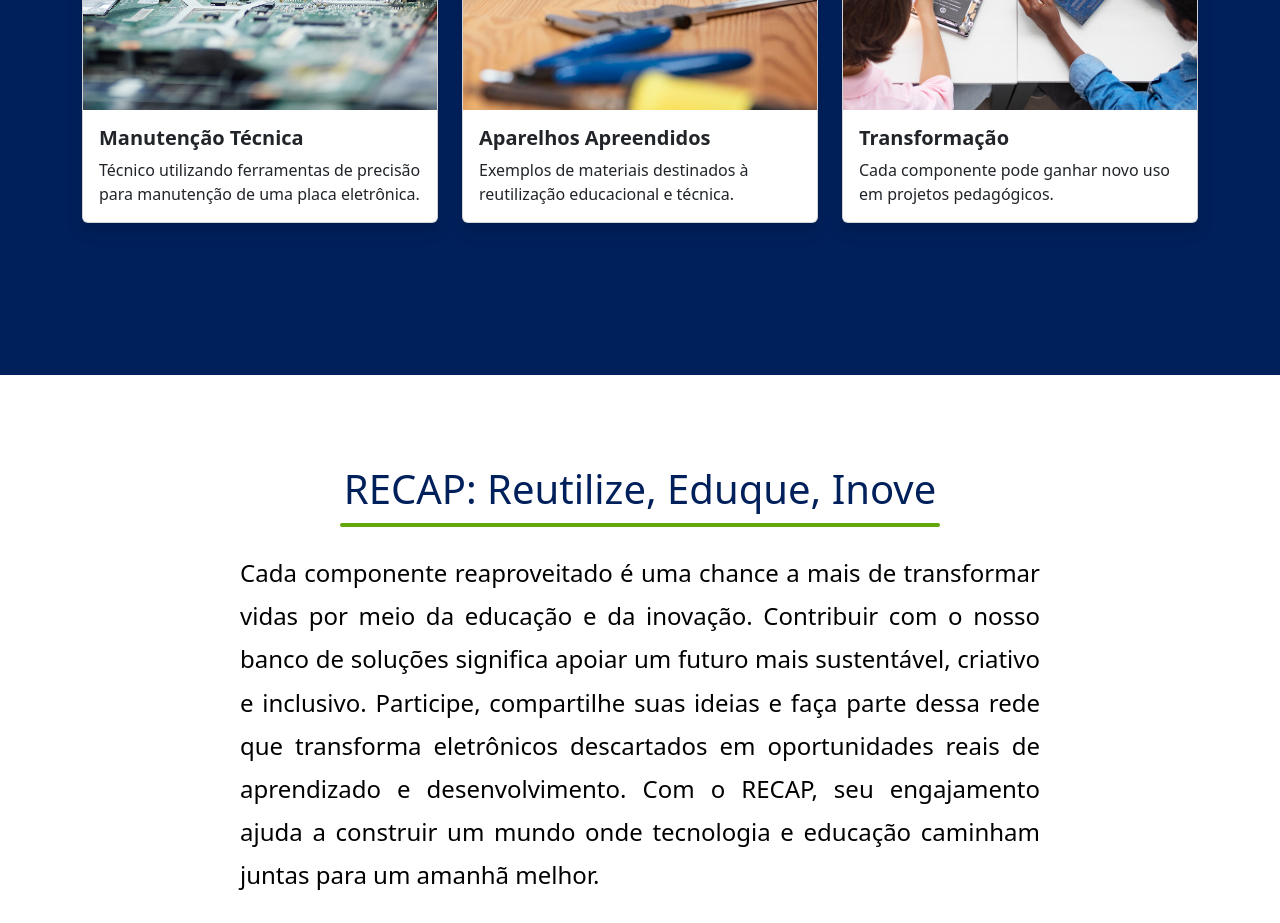
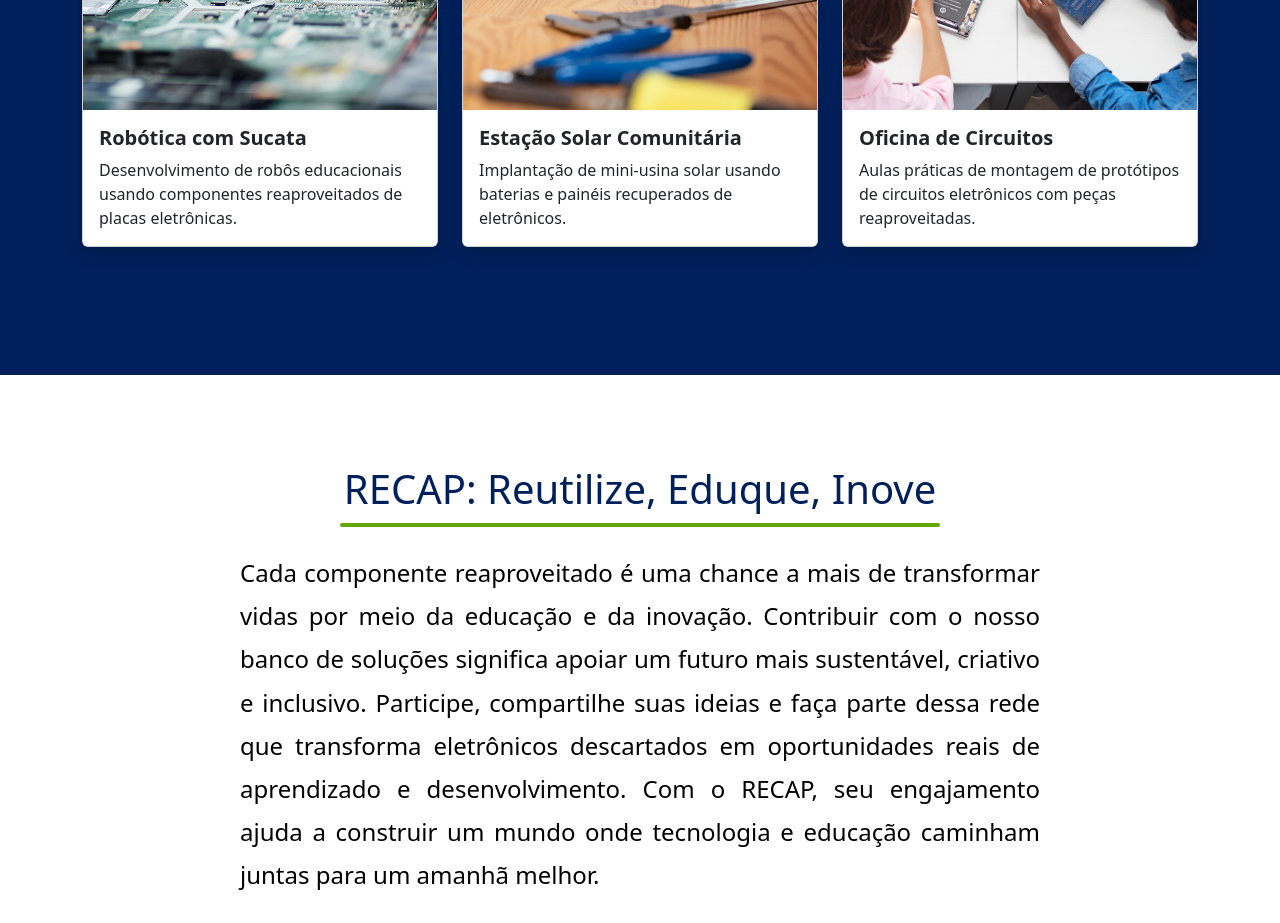
Before and after one commit to josegustavo12/Hackathon-receita-federal, a Vue app in the folder frontend-vue/: page / in a window 1280 px wide. Shown: the part 2820-3743 px from the top of the page. Built offline with nearby package versions, Linux system fonts and the light colour scheme.

Commit message:
ULTIMOS DETALHES

```diff
--- a/frontend-vue/src/components/Navbar.vue
+++ b/frontend-vue/src/components/Navbar.vue
@@ -40,6 +40,26 @@
               class="dropdown-menu dropdown-menu-end"
               aria-labelledby="dropdownGerenciarConta"
             >
+
+              <li>
+                <button class="dropdown-item" @click="openProjectModal">
+                  <i class="fa-solid fa-user me-2"></i>
+                  Gerenciar conta
+                </button>
+              </li>
+              <li>
+                <button class="dropdown-item" @click="openProjectModal">
+                  <i class="fa-solid fa-truck-fast me-2"></i>
+                  Fazer pedido
+                </button>
+              </li>
+              <li>
+                <button class="dropdown-item" @click="openProjectModal">
+                  <i class="fa-solid fa-clipboard me-2"></i>
+                  Gerenciar pedidos
+                </button>
+              </li>
+
               <!-- Item que abre o modal de Adicionar Projeto -->
               <li>
                 <button class="dropdown-item" @click="openProjectModal">
@@ -48,7 +68,7 @@
                 </button>
               </li>
               <li><hr class="dropdown-divider"></li>
-              <li style="border-top: 1px solid gray">
+              <li>
                 <button class="dropdown-item" @click="fazerLogout" style="color: red">
                   <i class="fa-solid fa-sign-out"></i>
                   Sair
--- a/frontend-vue/src/views/HomeView.vue
+++ b/frontend-vue/src/views/HomeView.vue
@@ -55,10 +55,12 @@
       <!-- Card 1 -->
       <div class="col">
         <div class="card h-100 shadow">
-              <img src="@/assets/carousel-one.png" class="card-img-top card-img-fixa" alt="Reparo eletrônico em placa">
+          <img src="@/assets/carousel-one.png" class="card-img-top card-img-fixa" alt="Robô educativo montado com sucata eletrônica">
           <div class="card-body">
-                <h5 class="card-title fw-bold">Manutenção Técnica</h5>
-                <p class="card-text">Técnico utilizando ferramentas de precisão para manutenção de uma placa eletrônica.</p>
+            <h5 class="card-title fw-bold">Robótica com Sucata</h5>
+            <p class="card-text">
+              Desenvolvimento de robôs educacionais usando componentes reaproveitados de placas eletrônicas.
+            </p>
           </div>
         </div>
       </div>
@@ -66,10 +68,12 @@
       <!-- Card 2 -->
       <div class="col">
         <div class="card h-100 shadow">
-              <img src="@/assets/carousel-two.png" class="card-img-top card-img-fixa" alt="Imagem de eletrônicos">
+          <img src="@/assets/carousel-two.png" class="card-img-top card-img-fixa" alt="Estação de energia solar montada com baterias reaproveitadas">
           <div class="card-body">
-                <h5 class="card-title fw-bold">Aparelhos Apreendidos</h5>
-                <p class="card-text">Exemplos de materiais destinados à reutilização educacional e técnica.</p>
+            <h5 class="card-title fw-bold">Estação Solar Comunitária</h5>
+            <p class="card-text">
+              Implantação de mini‐usina solar usando baterias e painéis recuperados de eletrônicos.
+            </p>
           </div>
         </div>
       </div>
@@ -77,10 +81,12 @@
       <!-- Card 3 -->
       <div class="col">
         <div class="card h-100 shadow">
-              <img src="@/assets/carousel-three.png" class="card-img-top card-img-fixa" alt="Outro exemplo">
+          <img src="@/assets/carousel-three.png" class="card-img-top card-img-fixa" alt="Oficina de montagem de protótipos de circuito">
           <div class="card-body">
-                <h5 class="card-title fw-bold">Transformação</h5>
-                <p class="card-text">Cada componente pode ganhar novo uso em projetos pedagógicos.</p>
+            <h5 class="card-title fw-bold">Oficina de Circuitos</h5>
+            <p class="card-text">
+              Aulas práticas de montagem de protótipos de circuitos eletrônicos com peças reaproveitadas.
+            </p>
           </div>
         </div>
       </div>
@@ -88,6 +94,7 @@
     </div>
   </div>
 </div>
+
 
 
     <div class="conclu">
```
Lines whose indentation alone changed are shown as unchanged.
